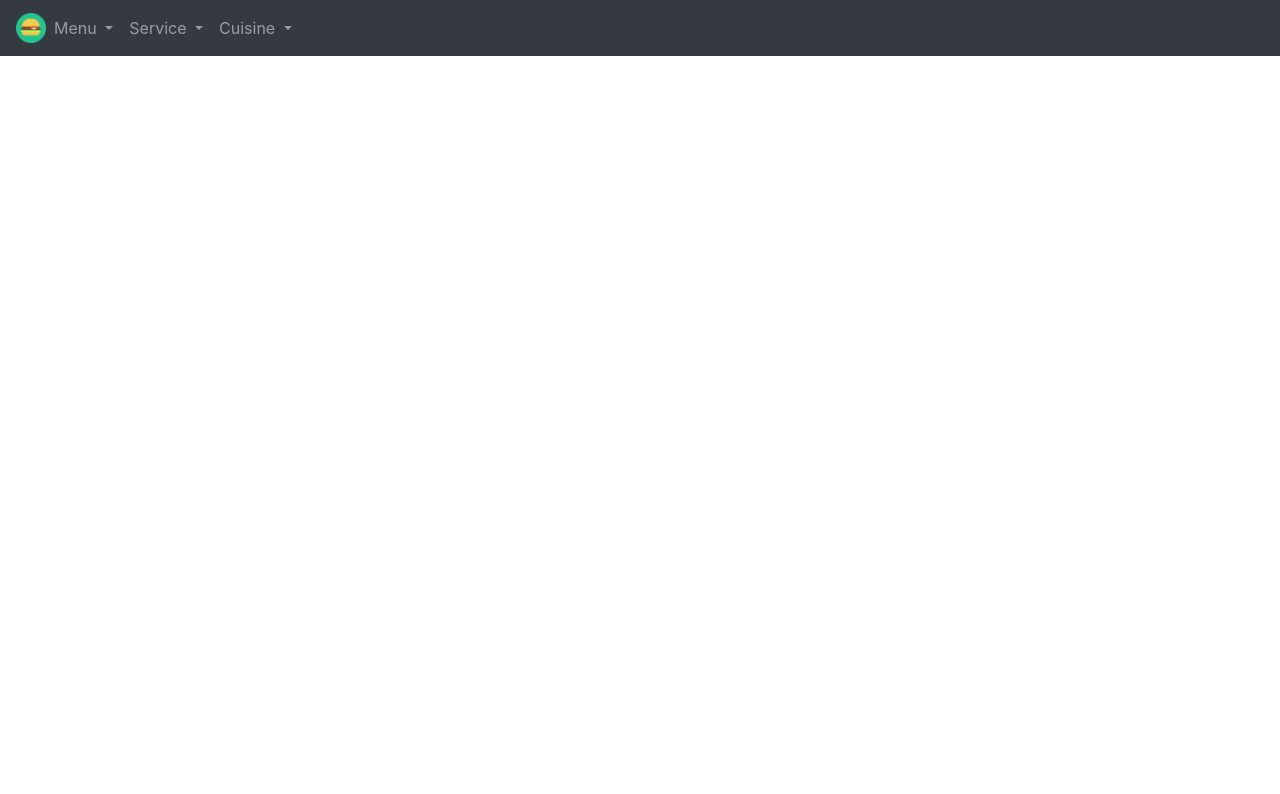
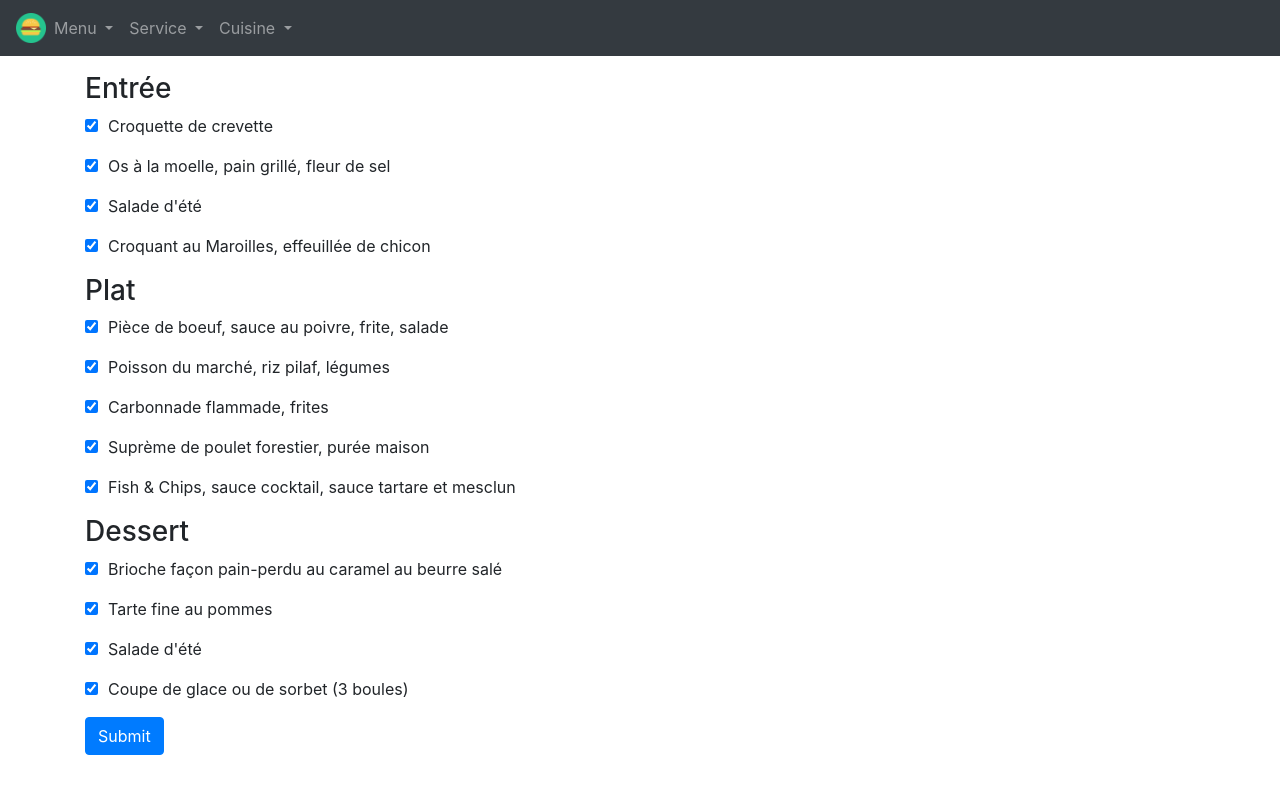
Before and after one commit to Barchid/one-minute-maquette, a Vue app: page /unavailableDish in a window 1280 px wide. Shown: the top 794 px of the page. Built offline with nearby package versions, Linux system fonts and the light colour scheme.

Commit message:
plats indisponibles

```diff
--- a/src/router.ts
+++ b/src/router.ts
@@ -76,5 +76,10 @@ export default new Router({
       name: 'takeOrder',
       component: () => import(/* webpackChunkName: "about" */ './views/TakeOrder.vue'),
     },
+    {
+      path: '/unavailableDish',
+      name: 'unavailableDish',
+      component: () => import(/* webpackChunkName: "about" */ './views/UnavailableDish.vue'),
+    },
   ],
 });
--- a/src/views/TakeOrder.vue
+++ b/src/views/TakeOrder.vue
@@ -1,31 +1,31 @@
 <template>
   <div class="takeOrder">
     <form method="post" action="traitement.php">
-      <p>Numéro de la table<input type="text" name="table" value="14" style="width:30px;margin:10px;"/></p>
+      <p>Numéro de la table<input type="text" name="table" value="14" style="width:30px;margin-left:10px;"/></p>
 
       <h3>Entrée</h3>
 
-      <p><input type="text" name="entree1" value="0" style="width:30px;margin:10px;" />Croquette de crevette</p>
-      <p><input type="text" name="entree2" value="0" style="width:30px;margin:10px;" />Os à la moelle, pain grillé, fleur de sel</p>
-      <p><input type="text" name="entree3" value="0" style="width:30px;margin:10px;" />Salade d'été</p>
-      <p><input type="text" name="entree4" value="0" style="width:30px;margin:10px;" />Croquant au Maroilles, effeuillée de chicon</p>
+      <p><input type="text" name="entree1" value="0" style="width:30px;margin-right:10px;" />Croquette de crevette</p>
+      <p><input type="text" name="entree2" value="0" style="width:30px;margin-right:10px;" />Os à la moelle, pain grillé, fleur de sel</p>
+      <p><input type="text" name="entree3" value="0" style="width:30px;margin-right:10px;" />Salade d'été</p>
+      <p><input type="text" name="entree4" value="0" style="width:30px;margin-right:10px;" />Croquant au Maroilles, effeuillée de chicon</p>
 
       <h3>Plat</h3>
 
-      <p><input type="text" name="plat1" value="0" style="width:30px;margin:10px;" />Pièce de boeuf, sauce au poivre, frite, salade</p>
-      <p><input type="text" name="plat2" value="0" style="width:30px;margin:10px;" />Poisson du marché, riz pilaf, légumes</p>
-      <p><input type="text" name="plat3" value="0" style="width:30px;margin:10px;" />Carbonnade flammade, frites</p>
-      <p><input type="text" name="plat4" value="0" style="width:30px;margin:10px;" />Suprème de poulet forestier, purée maison</p>
-      <p><input type="text" name="plat5" value="0" style="width:30px;margin:10px;" />Fish & Chips, sauce cocktail,  sauce tartare et mesclun</p>
+      <p><input type="text" name="plat1" value="0" style="width:30px;margin-right:10px;" />Pièce de boeuf, sauce au poivre, frite, salade</p>
+      <p><input type="text" name="plat2" value="0" style="width:30px;margin-right:10px;" />Poisson du marché, riz pilaf, légumes</p>
+      <p><input type="text" name="plat3" value="0" style="width:30px;margin-right:10px;" />Carbonnade flammade, frites</p>
+      <p><input type="text" name="plat4" value="0" style="width:30px;margin-right:10px;" />Suprème de poulet forestier, purée maison</p>
+      <p><input type="text" name="plat5" value="0" style="width:30px;margin-right:10px;" />Fish & Chips, sauce cocktail,  sauce tartare et mesclun</p>
 
       <h3>Dessert</h3>
 
-      <p><input type="text" name="dessert1" value="0" style="width:30px;margin:10px;" />Brioche façon pain-perdu au caramel au beurre salé</p>
-      <p><input type="text" name="dessert2" value="0" style="width:30px;margin:10px;" />Tarte fine au pommes</p>
-      <p><input type="text" name="dessert3" value="0" style="width:30px;margin:10px;" />Salade d'été</p>
-      <p><input type="text" name="dessert4" value="0" style="width:30px;margin:10px;" />Coupe de glace ou de sorbet (3 boules)</p>
+      <p><input type="text" name="dessert1" value="0" style="width:30px;margin-right:10px;" />Brioche façon pain-perdu au caramel au beurre salé</p>
+      <p><input type="text" name="dessert2" value="0" style="width:30px;margin-right:10px;" />Tarte fine au pommes</p>
+      <p><input type="text" name="dessert3" value="0" style="width:30px;margin-right:10px;" />Salade d'été</p>
+      <p><input type="text" name="dessert4" value="0" style="width:30px;margin-right:10px;" />Coupe de glace ou de sorbet (3 boules)</p>
 
-      <router-link to="/order-3"><button type="submit" class="btn btn-primary" style="margin:10px;">Submit</button></router-link>
+      <router-link to="/order-3"><button type="submit" class="btn btn-primary" style="margin-bottom:30px;">Submit</button></router-link>
     </form>
   </div>
 </template>
--- a/src/views/UnavailableDish.vue
+++ b/src/views/UnavailableDish.vue
@@ -1,4 +1,29 @@
 <template>
   <div class="unavailableDish">
+    <form method="post" action="traitement.php">
+      <h3>Entrée</h3>
+
+      <p><input type="checkbox" class="entree1"checked="checked" style="margin-right:10px;" />Croquette de crevette</p>
+      <p><input type="checkbox" class="entree2"checked="checked" style="margin-right:10px;" />Os à la moelle, pain grillé, fleur de sel</p>
+      <p><input type="checkbox" class="entree3"checked="checked" style="margin-right:10px;" />Salade d'été</p>
+      <p><input type="checkbox" class="entree4"checked="checked" style="margin-right:10px;" />Croquant au Maroilles, effeuillée de chicon</p>
+
+      <h3>Plat</h3>
+
+      <p><input type="checkbox" class="plat1"checked="checked" style="margin-right:10px;" />Pièce de boeuf, sauce au poivre, frite, salade</p>
+      <p><input type="checkbox" class="plat2"checked="checked" style="margin-right:10px;" />Poisson du marché, riz pilaf, légumes</p>
+      <p><input type="checkbox" class="plat3"checked="checked" style="margin-right:10px;" />Carbonnade flammade, frites</p>
+      <p><input type="checkbox" class="plat4"checked="checked" style="margin-right:10px;" />Suprème de poulet forestier, purée maison</p>
+      <p><input type="checkbox" class="plat5"checked="checked" style="margin-right:10px;" />Fish & Chips, sauce cocktail,  sauce tartare et mesclun</p>
+
+      <h3>Dessert</h3>
+
+      <p><input type="checkbox" class="dessert1"checked="checked" style="margin-right:10px;" />Brioche façon pain-perdu au caramel au beurre salé</p>
+      <p><input type="checkbox" class="dessert2"checked="checked" style="margin-right:10px;" />Tarte fine au pommes</p>
+      <p><input type="checkbox" class="dessert3"checked="checked" style="margin-right:10px;" />Salade d'été</p>
+      <p><input type="checkbox" class="dessert4"checked="checked" style="margin-right:10px;" />Coupe de glace ou de sorbet (3 boules)</p>
+
+      <router-link to="/order-1"><button type="submit" class="btn btn-primary" style="margin-bottom:30px;">Submit</button></router-link>
+    </form>
   </div>
 </template>
```
